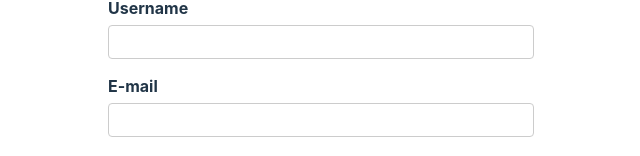
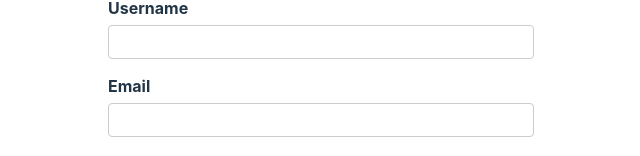
Before and after one commit to itsparasbisht/react-hook-form, a React (Vite) app: page / in a window 1280 px wide. Shown: the part 161-317 px from the top of the page, without its empty margins (319-959 px from the left). Built offline with nearby package versions, Linux system fonts and the light colour scheme.

Commit message:
form submit

```diff
--- a/package.json
+++ b/package.json
@@ -11,7 +11,8 @@
   },
   "dependencies": {
     "react": "^18.2.0",
-    "react-dom": "^18.2.0"
+    "react-dom": "^18.2.0",
+    "react-hook-form": "^7.43.9"
   },
   "devDependencies": {
     "@types/react": "^18.2.6",
--- a/src/components/YouTubeForm.tsx
+++ b/src/components/YouTubeForm.tsx
@@ -1,17 +1,31 @@
+import { useForm } from "react-hook-form";
+
+type FormValues = {
+  username: string;
+  email: string;
+  channel: string;
+};
+
 export const YouTubeForm = () => {
+  const { register, handleSubmit } = useForm<FormValues>();
+
+  const onSubmit = (data: FormValues) => {
+    console.log("form submitted", data);
+  };
+
   return (
     <div>
       <h1>YouTube Form</h1>
 
-      <form>
+      <form onSubmit={handleSubmit(onSubmit)}>
         <label htmlFor="username">Username</label>
-        <input type="text" id="username" name="username" />
+        <input type="text" id="username" {...register("username")} />
 
-        <label htmlFor="email">E-mail</label>
-        <input type="email" id="email" name="email" />
+        <label htmlFor="email">Email</label>
+        <input type="email" id="email" {...register("email")} />
 
         <label htmlFor="channel">Channel</label>
-        <input type="text" id="channel" name="channel" />
+        <input type="text" id="channel" {...register("channel")} />
 
         <button>Submit</button>
       </form>
--- a/tsconfig.json
+++ b/tsconfig.json
@@ -6,7 +6,7 @@
     "skipLibCheck": true,
 
     /* Bundler mode */
-    "moduleResolution": "bundler",
+    "moduleResolution": "node",
     "allowImportingTsExtensions": true,
     "resolveJsonModule": true,
     "isolatedModules": true,
```
Also changed, not shown: src/components/Add.tsx (deleted), 1 other file (tests, documents, lock files or other folders).
